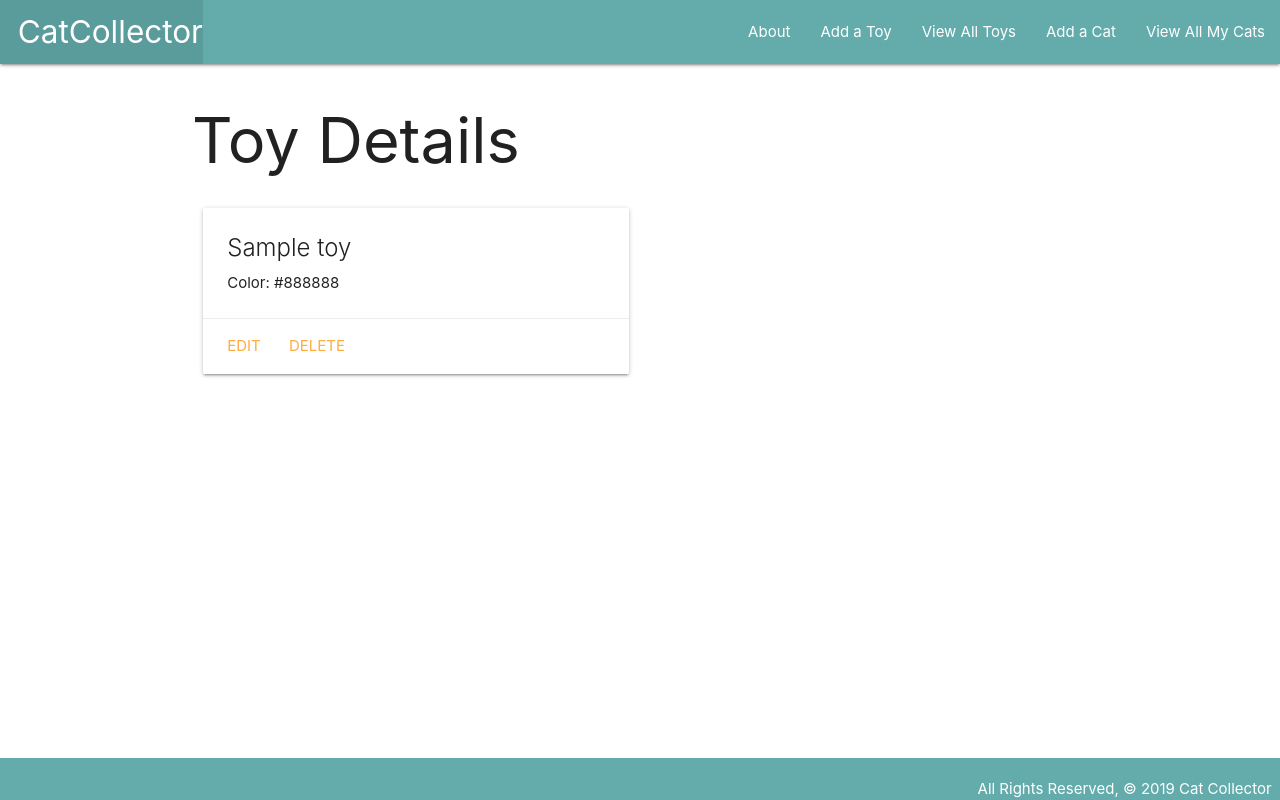
After one commit to pys12/django, a Django app: page /toys/1/ in a window 1280 px wide. The commit adds this page. Run offline with Django 3.2, Linux system fonts and the light colour scheme; tables that the repository leaves empty hold one stand-in row (values such as "Sample post").

Commit message:
added toy

```diff
--- a/catcollector/main_app/admin.py
+++ b/catcollector/main_app/admin.py
@@ -1,5 +1,5 @@
 from django.contrib import admin
-from .models import Cat, Feeding
+from .models import Cat, Feeding,Toy
 from .models import Owner
 from .models import Adoption
 # Register your models here
@@ -7,3 +7,4 @@ admin.site.register(Cat)
 admin.site.register(Owner)
 admin.site.register(Adoption)
 admin.site.register(Feeding)
+admin.site.register(Toy)
--- a/catcollector/main_app/models.py
+++ b/catcollector/main_app/models.py
@@ -8,11 +8,22 @@ MEALS = (
     ('D', 'Dinner')
 )
 
+class Toy(models.Model):
+  name = models.CharField(max_length=50)
+  color = models.CharField(max_length=20)
+
+  def __str__(self):
+    return self.name
+
+  def get_absolute_url(self):
+    return reverse('toys_detail', kwargs={'pk': self.id})
+
 class Cat(models.Model):
   name = models.CharField(max_length=100)
   breed = models.CharField(max_length=100)
   description = models.CharField(max_length=250)
   age = models.IntegerField()
+  toys = models.ManyToManyField(Toy)
 
   def __str__(self):
     return self.name
--- a/catcollector/main_app/static/css/style.css
+++ b/catcollector/main_app/static/css/style.css
@@ -12,8 +12,8 @@ footer {
     padding-top: 0;
     text-align: right;
 }
-.nav-wrapper{
-    background-color: aqua;
+.nav-wrapper,.page-footer{
+    background-color: rgb(100, 172, 172);
 }
 a{
     color:#000;
--- a/catcollector/main_app/templates/base.html
+++ b/catcollector/main_app/templates/base.html
@@ -20,6 +20,8 @@
         </ul>
         <ul class="right">
           <li><a href="{% url 'about' %}">About</a></li>
+          <li><a href="{% url 'toys_create' %}">Add a Toy</a></li>
+          <li><a href="{% url 'toys_index' %}">View All Toys</a></li>
           <li><a href="{% url 'cats_create' %}">Add a Cat</a></li>
           <li><a href="{% url 'index' %}">View All My Cats</a></li>
         </ul>
--- a/catcollector/main_app/templates/home.html
+++ b/catcollector/main_app/templates/home.html
@@ -0,0 +1,6 @@
+{% extends 'base.html' %}
+{% block content %}
+
+<h1>Home</h1>
+
+{% endblock %}
--- /dev/null
+++ b/catcollector/main_app/templates/main_app/toy_detail.html
@@ -0,0 +1,20 @@
+{% extends 'base.html' %}
+{% block content %}
+
+<h1>Toy Details</h1>
+
+<div class="row">
+  <div class="col s6 col-offset-3">
+    <div class="card">
+      <div class="card-content">
+        <span class="card-title">{{ toy.name }}</span>
+        <p>Color: {{ toy.color }}</p>
+      </div>
+      <div class="card-action">
+        <a href="{% url 'toys_update' toy.id %}">Edit</a>
+        <a href="{% url 'toys_delete' toy.id %}">Delete</a>
+      </div>
+    </div>
+  </div>
+</div>
+{% endblock %}
--- a/catcollector/main_app/urls.py
+++ b/catcollector/main_app/urls.py
@@ -10,5 +10,10 @@ urlpatterns = [
     path('cats/<int:pk>/update/', views.CatUpdate.as_view(), name='cats_update'),
     path('cats/<int:pk>/delete/', views.CatDelete.as_view(), name='cats_delete'),
     path('cats/<int:cat_id>/add_feeding/', views.add_feeding, name='add_feeding'),
+    path('toys/', views.ToyList.as_view(), name='toys_index'),
+    path('toys/<int:pk>/', views.ToyDetail.as_view(), name='toys_detail'),
+    path('toys/create/', views.ToyCreate.as_view(), name='toys_create'),
+    path('toys/<int:pk>/update/', views.ToyUpdate.as_view(), name='toys_update'),
+    path('toys/<int:pk>/delete/', views.ToyDelete.as_view(), name='toys_delete'),
 
 ]
--- a/catcollector/main_app/views.py
+++ b/catcollector/main_app/views.py
@@ -1,9 +1,23 @@
 from django.shortcuts import render,redirect
-from .models import Cat
+from .models import Cat,Toy
 from django.views.generic.edit import CreateView, UpdateView, DeleteView
+from django.views.generic import ListView, DetailView
 from django.http import HttpResponse
 from .forms import FeedingForm
-# Define the home view
+
+class CatCreate(CreateView):
+  model = Cat
+  fields = '__all__'
+  success_url = '/cats/'
+
+class CatUpdate(UpdateView):
+  model = Cat
+  fields = ['name','breed', 'description', 'age']
+
+class CatDelete(DeleteView):
+  model = Cat
+  success_url = '/cats/'
+
 def home(request):
   return render(request,'home.html')
 
@@ -17,11 +31,12 @@ def cats_index(request):
 
 def cats_detail(request, cat_id):
   cat = Cat.objects.get(id=cat_id)
-  # instantiate FeedingForm to be rendered in the template
+  toys_cat_doesnt_have = Toy.objects.exclude(id__in = cat.toys.all().values_list('id'))
   feeding_form = FeedingForm()
   return render(request, 'cats/detail.html', {
     # include the cat and feeding_form in the context
-    'cat': cat, 'feeding_form': feeding_form
+    'cat': cat, 'feeding_form': feeding_form,
+    'toys': toys_cat_doesnt_have
   })
 
 def add_feeding(request, cat_id):
@@ -35,15 +50,20 @@ def add_feeding(request, cat_id):
     new_feeding.save()
   return redirect('detail', cat_id=cat_id)
 
-class CatCreate(CreateView):
-  model = Cat
+class ToyList(ListView):
+  model = Toy
+
+class ToyDetail(DetailView):
+  model = Toy
+
+class ToyCreate(CreateView):
+  model = Toy
   fields = '__all__'
-  success_url = '/cats/'
 
-class CatUpdate(UpdateView):
-  model = Cat
-  fields = ['breed', 'description', 'age']
+class ToyUpdate(UpdateView):
+  model = Toy
+  fields = ['name', 'color']
 
-class CatDelete(DeleteView):
-  model = Cat
-  success_url = '/cats/'
+class ToyDelete(DeleteView):
+  model = Toy
+  success_url = '/toys/'
```
Also changed, not shown: catcollector/main_app/templates/cats/detail.html (+24 -0 lines), catcollector/main_app/templates/main_app/toy_confirm_delete.html (added, +13 -0 lines), catcollector/main_app/templates/main_app/toy_form.html (added, +19 -0 lines), catcollector/main_app/templates/main_app/toy_list.html (added, +17 -0 lines), catcollector/main_app/migrations/0005_auto_20210731_0238.py (added), catcollector/main_app/migrations/0006_cat_toys.py (added).
